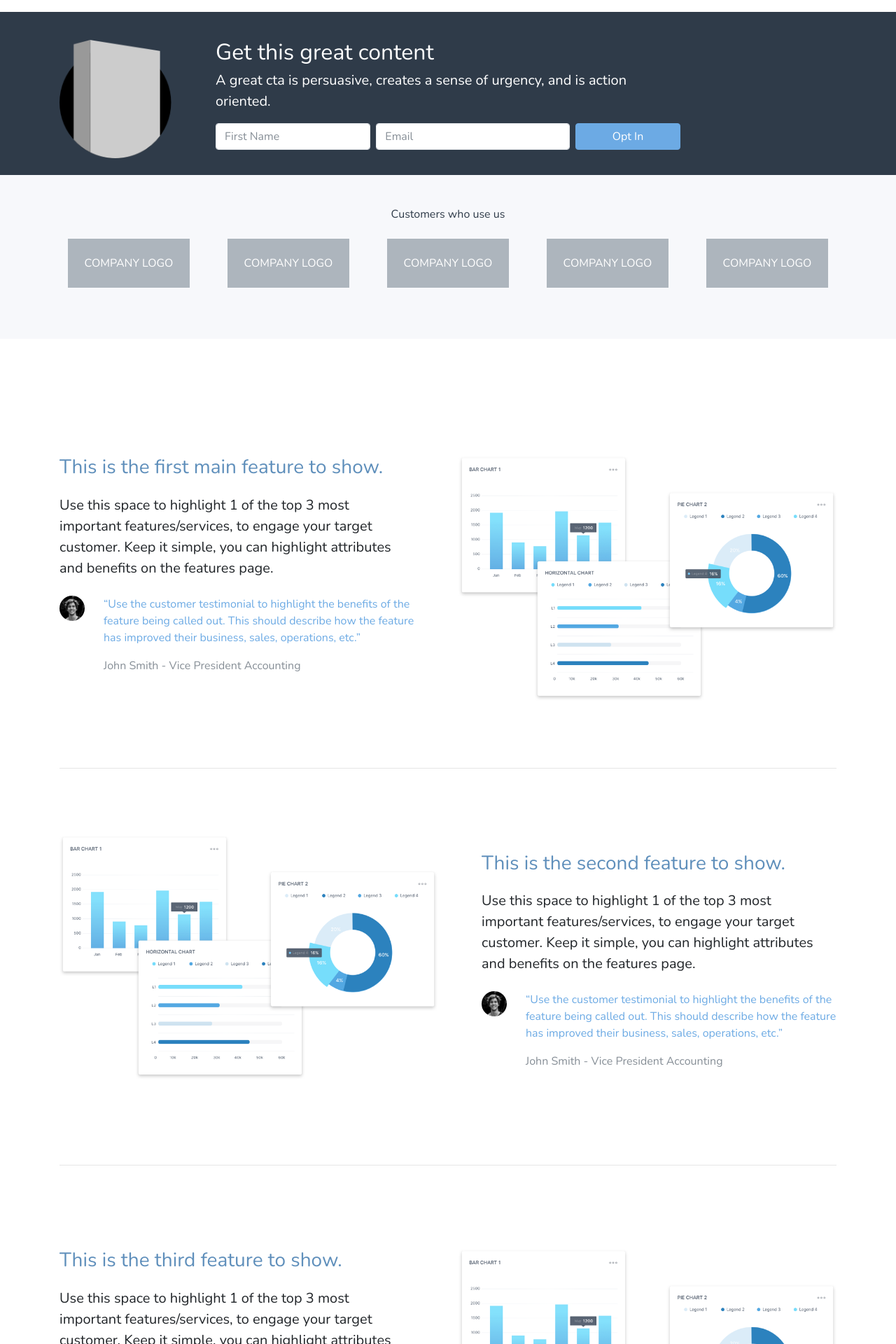
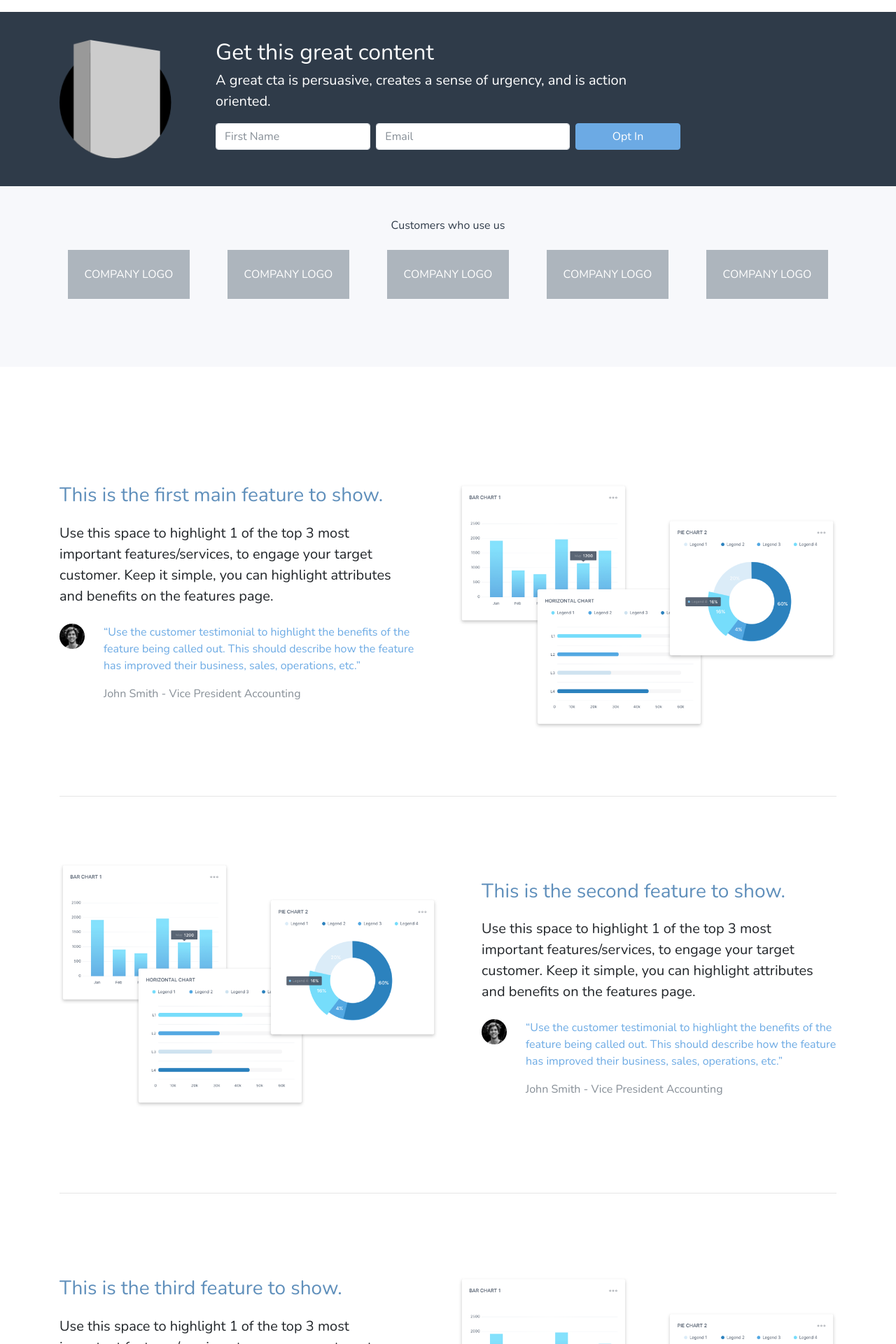
Before and after one commit to Royal-Jay/saas-template, a Jekyll site: the page built from index.html, in a window 1280 px wide. Shown: the part 594-2514 px from the top of the page at 70% size. Built offline with Jekyll 4.4.1, drawn with Linux system fonts in a browser that asks for light colours; nearby versions of some CDN libraries.

Commit message:
add margin

```diff
--- a/index.html
+++ b/index.html
@@ -27,7 +27,7 @@ title: Home
       </div>
 
       <div class="py-4 bg-dark text-white">
-        <div class="container">
+        <div class="container mb-3">
 
           <div class="row pt-3">
 
@@ -59,7 +59,7 @@ title: Home
       </div>
 
       <div class="py-5 bg-light">
-        <div class="container">
+        <div class="container mb-4">
 
           <h6 class="text-center text-dark font-weight-light">Customers who use us</h6>
 
```
